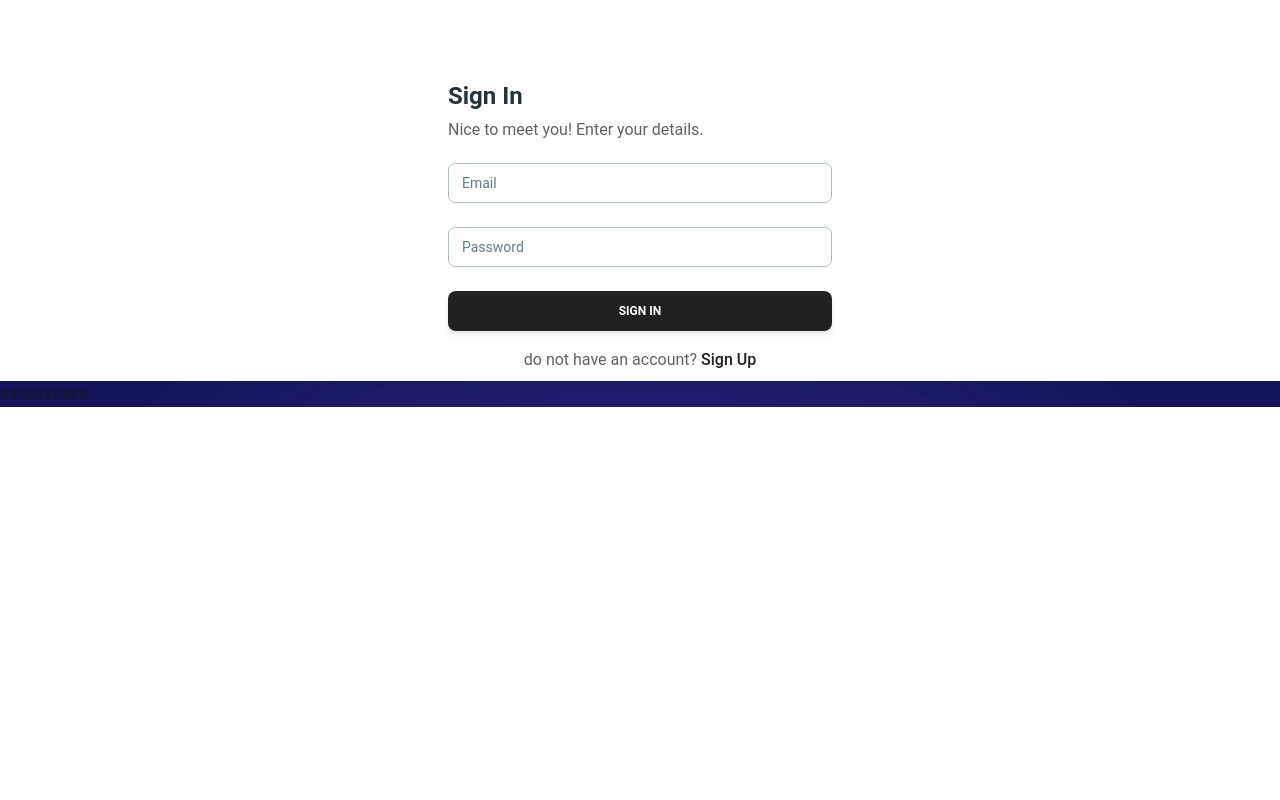
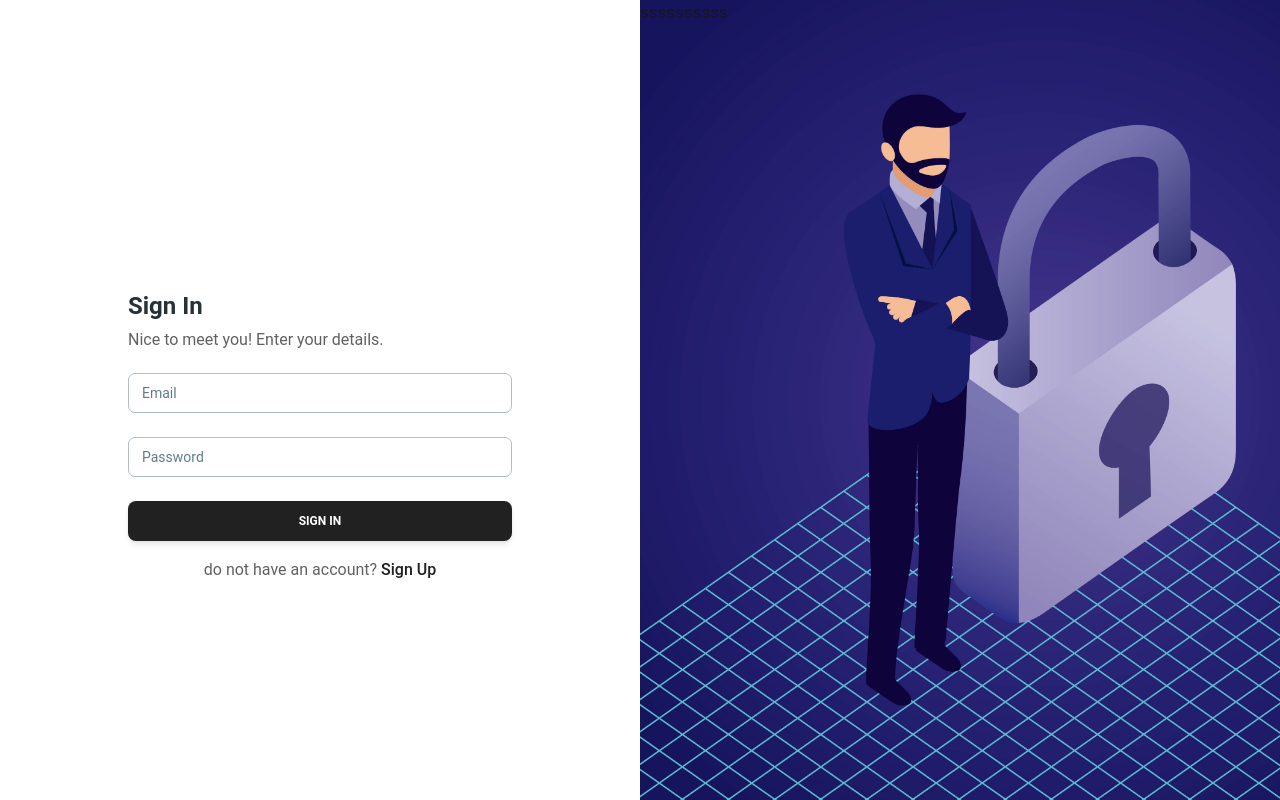
Before and after one commit to mohamedkhaledmk/TaskHub-Task-Management-Website, a React (Vite) app in the folder frontend/: page /login in a window 1280 px wide. Built offline with nearby package versions, Linux system fonts and the light colour scheme.

Commit message:
updates on login page

```diff
--- a/frontend/src/pages/user/Login.jsx
+++ b/frontend/src/pages/user/Login.jsx
@@ -40,13 +40,13 @@ const Login = () => {
     checkLogin();
   };
   return (
-    <>
+    <div className="flex h-screen flex-col md:flex-row">
       <Helmet>
         <title>Task-Login</title>
       </Helmet>
       <div className="flex flex-col justify-center items-center w-screen pt-20">
         <ToastContainer />
-        <div>
+        <div className="p-2">
           {" "}
           <Card color="transparent" shadow={false}>
             <Typography variant="h4" color="blue-gray">
@@ -71,7 +71,6 @@ const Login = () => {
                   value={password}
                   onChange={(e) => setPassword(e.target.value)}
                 />
-
               </div>
 
               <Button className="mt-6" fullWidth type="submit">
@@ -87,10 +86,10 @@ const Login = () => {
           </Card>
         </div>
       </div>
-      <div className="bg-[url('/login.jpg')] bg-cover w-full hidden lg:block">
+      <div className="bg-[url('/login.jpg')] bg-cover w-full h-full">
         ssssssssss
       </div>
-    </>
+    </div>
   );
 };
 
```
